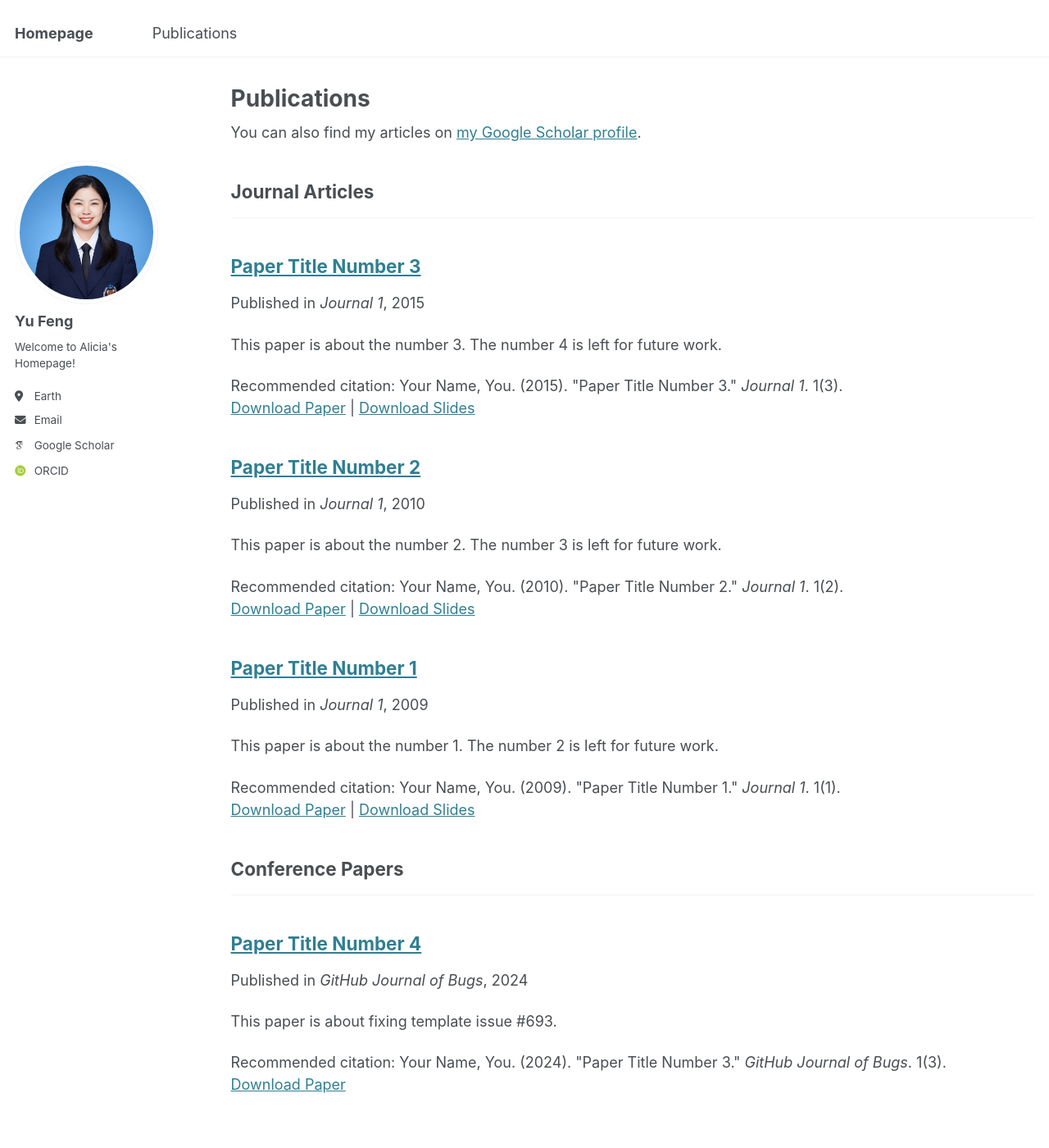
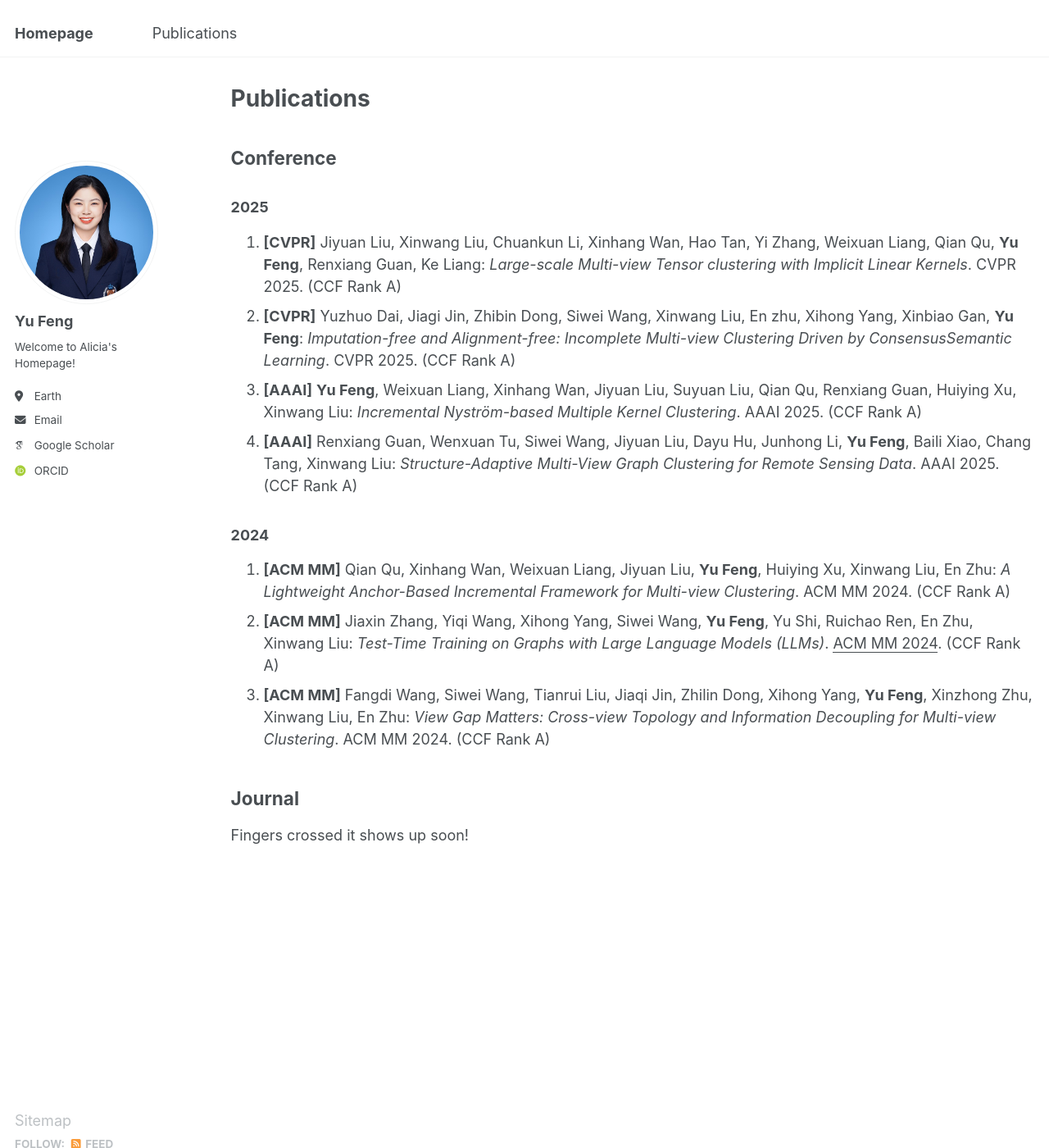
Before and after one commit to YuFeng23/YuFeng23.github.io, a Jekyll site: the page built from _pages/publications.html, in a window 1280 px wide and 1400 px high. Shown: the whole window at 82% size. Built offline with Jekyll 4.4.1, drawn with Linux system fonts in a browser that asks for light colours; some web fonts are replaced.

Commit message:
publications.html

```diff
--- a/_pages/publications.html
+++ b/_pages/publications.html
@@ -5,29 +5,23 @@ permalink: /publications/
 author_profile: true
 ---
 
-{% if site.author.googlescholar %}
-  <div class="wordwrap">You can also find my articles on <a href="{{site.author.googlescholar}}">my Google Scholar profile</a>.</div>
-{% endif %}
 
-{% include base_path %}
+<h2>Conference</h2>
 
-<!-- New style rendering if publication categories are defined -->
-{% if site.publication_category %}
-  {% for category in site.publication_category  %}
-    {% assign title_shown = false %}
-    {% for post in site.publications reversed %}
-      {% if post.category != category[0] %}
-        {% continue %}
-      {% endif %}
-      {% unless title_shown %}
-        <h2>{{ category[1].title }}</h2><hr />
-        {% assign title_shown = true %}
-      {% endunless %}
-      {% include archive-single.html %}
-    {% endfor %}
-  {% endfor %}
-{% else %}
-  {% for post in site.publications reversed %}
-    {% include archive-single.html %}
-  {% endfor %}
-{% endif %}
+<h3>2025</h3>
+<ol>
+  <li><strong>[CVPR]</strong> Jiyuan Liu, Xinwang Liu, Chuankun Li, Xinhang Wan, Hao Tan, Yi Zhang, Weixuan Liang, Qian Qu, <strong>Yu Feng</strong>, Renxiang Guan, Ke Liang: <em>Large-scale Multi-view Tensor clustering with Implicit Linear Kernels</em>. CVPR 2025. (CCF Rank A)</li>
+  <li><strong>[CVPR]</strong> Yuzhuo Dai, Jiagi Jin, Zhibin Dong, Siwei Wang, Xinwang Liu, En zhu, Xihong Yang, Xinbiao Gan, <strong>Yu Feng</strong>: <em>Imputation-free and Alignment-free: Incomplete Multi-view Clustering Driven by ConsensusSemantic Learning</em>. CVPR 2025. (CCF Rank A)</li>
+  <li><strong>[AAAI]</strong> <strong>Yu Feng</strong>, Weixuan Liang, Xinhang Wan, Jiyuan Liu, Suyuan Liu, Qian Qu, Renxiang Guan, Huiying Xu, Xinwang Liu: <em>Incremental Nyström-based Multiple Kernel Clustering</em>. AAAI 2025. (CCF Rank A)</li>
+  <li><strong>[AAAI]</strong> Renxiang Guan, Wenxuan Tu, Siwei Wang, Jiyuan Liu, Dayu Hu, Junhong Li, <strong>Yu Feng</strong>, Baili Xiao, Chang Tang, Xinwang Liu: <em>Structure-Adaptive Multi-View Graph Clustering for Remote Sensing Data</em>. AAAI 2025. (CCF Rank A)</li>
+</ol>
+
+<h3>2024</h3>
+<ol>
+  <li><strong>[ACM MM]</strong> Qian Qu, Xinhang Wan, Weixuan Liang, Jiyuan Liu, <strong>Yu Feng</strong>, Huiying Xu, Xinwang Liu, En Zhu: <em>A Lightweight Anchor-Based Incremental Framework for Multi-view Clustering</em>. ACM MM 2024. (CCF Rank A)</li>
+  <li><strong>[ACM MM]</strong> Jiaxin Zhang, Yiqi Wang, Xihong Yang, Siwei Wang, <strong>Yu Feng</strong>, Yu Shi, Ruichao Ren, En Zhu, Xinwang Liu: <em>Test-Time Training on Graphs with Large Language Models (LLMs)</em>. <u>ACM MM 2024</u>. (CCF Rank A)</li>
+  <li><strong>[ACM MM]</strong> Fangdi Wang, Siwei Wang, Tianrui Liu, Jiaqi Jin, Zhilin Dong, Xihong Yang, <strong>Yu Feng</strong>, Xinzhong Zhu, Xinwang Liu, En Zhu: <em>View Gap Matters: Cross-view Topology and Information Decoupling for Multi-view Clustering</em>. ACM MM 2024. (CCF Rank A)</li>
+</ol>
+
+<h2>Journal</h2>
+<p>Fingers crossed it shows up soon!</p>‌
```
